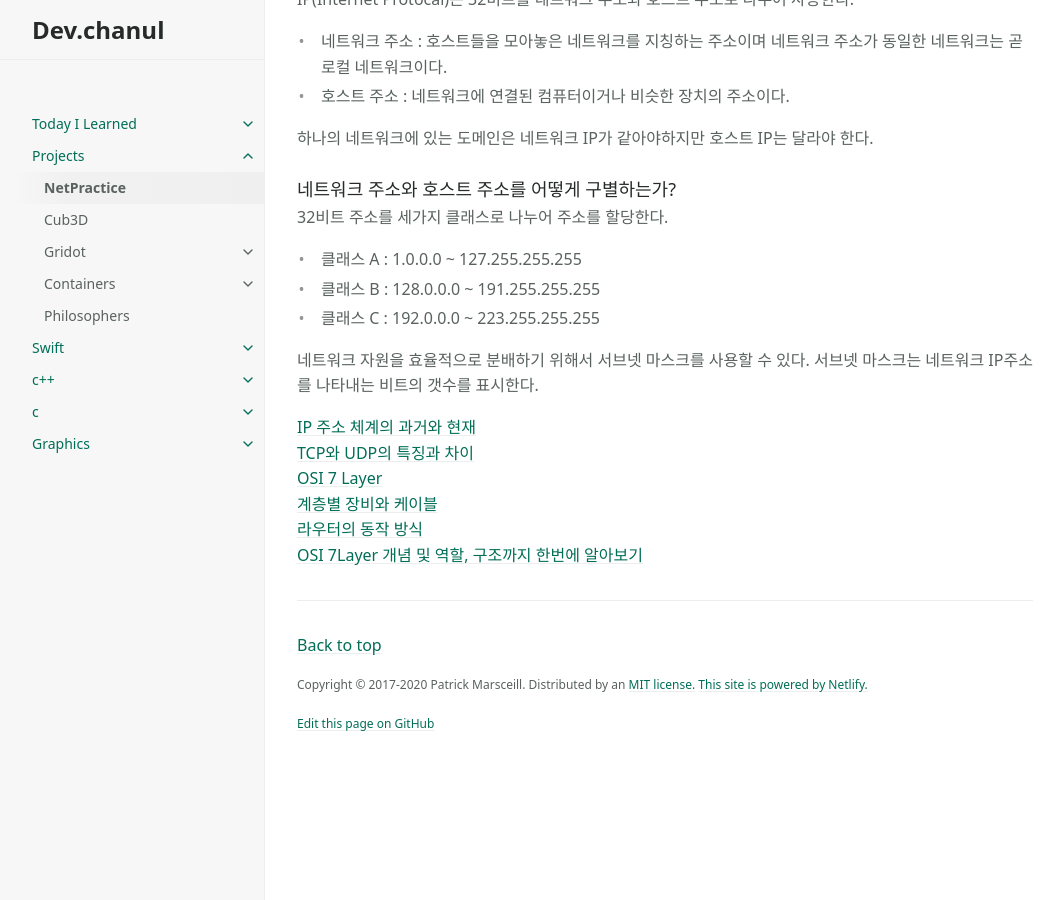
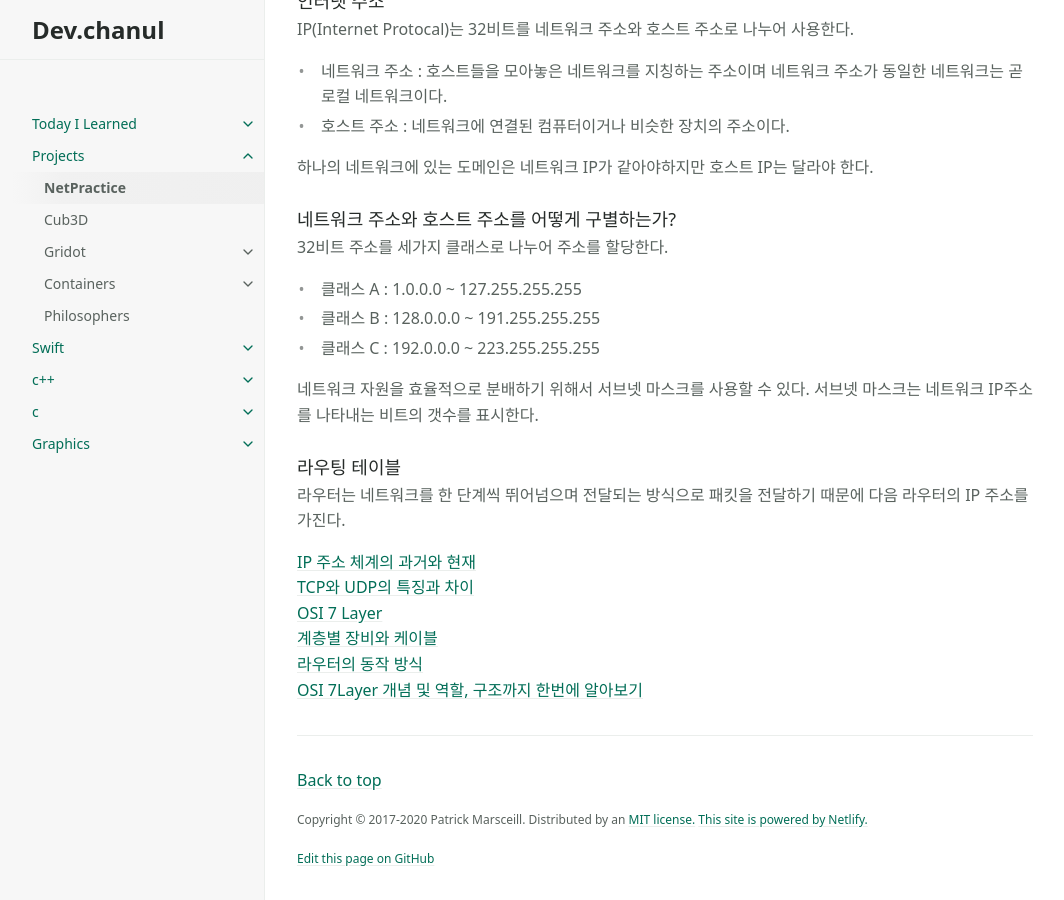
Before and after one commit to PCHANUL/TIL, a Jekyll site: the page built from docs/projects/NetPractice.md, in a window 1280 px wide and 900 px high, scrolled down 21657 px. Shown: the whole window, without its empty margins (107-1171 px from the left). Built offline with Jekyll 4.4.1, drawn with Linux system fonts in a browser that asks for light colours; before the commit the page ends 22422 px from its top, so only the background shows below that.

Commit message:
Add 221028

```diff
--- a/docs/projects/NetPractice.md
+++ b/docs/projects/NetPractice.md
@@ -6,52 +6,53 @@ nav_order: 2
 permalink: /docs/projects/NetPractice
 ---
 
-* [NetPractice](#netpractice)
-  * [네트워크란](#네트워크란)
-  * [네트워크 종류](#네트워크-종류)
-  * [네트워크 회선 구성 방식](#네트워크-회선-구성-방식)
-  * [네트워크 데이터 교환 방식](#네트워크-데이터-교환-방식)
-  * [OSI 7계층](#osi-7계층)
-    * [데이터 캡슐화](#데이터-캡슐화)
-    * [1계층 물리 계층(Physical Layer)](#1계층-물리-계층physical-layer)
-    * [2계층 데이터 링크 계층(Data Link Layer)](#2계층-데이터-링크-계층data-link-layer)
-    * [3계층 네트워크 계층(Network Layer)](#3계층-네트워크-계층network-layer)
-    * [4계층 전송 계층(Transport Layer)](#4계층-전송-계층transport-layer)
-    * [5계층 세션 계층(Session Layer)](#5계층-세션-계층session-layer)
-    * [6계층 표현 계층(Presentation Layer)](#6계층-표현-계층presentation-layer)
-    * [7계층 응용 프로그램 계층(Application Layer)](#7계층-응용-프로그램-계층application-layer)
-  * [네트워크 장비](#네트워크-장비)
-    * [1. 스위치](#1-스위치)
-      * [패킷 전송 방식](#패킷-전송-방식)
-    * [2. 라우터](#2-라우터)
-      * [패킷 라우팅 방식](#패킷-라우팅-방식)
-      * [- 경로 지정](#--경로-지정)
-      * [- 브로드캐스트 컨트롤](#--브로드캐스트-컨트롤)
-      * [- 프로토콜 변환](#--프로토콜-변환)
-  * [TCP/IP (Transmission Control Protocol/Internet Protocal)](#tcpip-transmission-control-protocolinternet-protocal)
-    * [TCP/IP 용어](#tcpip-용어)
-    * [TCP/IP 네트워크 계획](#tcpip-네트워크-계획)
-    * [TCP와 UDP의 차이점](#tcp와-udp의-차이점)
-    * [TCP/IP 프로토콜](#tcpip-프로토콜)
-    * [TCP/IP 4 계층](#tcpip-4-계층)
-      * [1계층 네트워크 엑세스 계층(Network Access Layer)](#1계층-네트워크-엑세스-계층network-access-layer)
-      * [2계층 인터넷 계층(Internet Layer)](#2계층-인터넷-계층internet-layer)
-      * [3계층 전송 계층(Trasport Layer)](#3계층-전송-계층trasport-layer)
-      * [4계층 응용 계층(Application Layer)](#4계층-응용-계층application-layer)
-    * [TCP/IP가 정보를 발신자에서 수신자로 이동하는 방법](#tcpip가-정보를-발신자에서-수신자로-이동하는-방법)
-    * [TCP/IP 주소 지정](#tcpip-주소-지정)
-    * [인터넷 주소](#인터넷-주소)
-    * [서브넷 주소](#서브넷-주소)
-    * [서브넷 마스크](#서브넷-마스크)
-    * [서브넷 마스크 예시](#서브넷-마스크-예시)
-    * [주소 비교](#주소-비교)
-    * [특수 IP 주소](#특수-ip-주소)
-  * [소규모 네트워크 구성](#소규모-네트워크-구성)
-  * [정리](#정리)
-    * [왜 TCP/IP 주소를 사용하는가?](#왜-tcpip-주소를-사용하는가)
-    * [TCP/IP는 무엇인가?](#tcpip는-무엇인가)
-    * [인터넷 주소](#인터넷-주소-1)
-    * [네트워크 주소와 호스트 주소를 어떻게 구별하는가?](#네트워크-주소와-호스트-주소를-어떻게-구별하는가)
+- [NetPractice](#netpractice)
+  - [네트워크란](#네트워크란)
+  - [네트워크 종류](#네트워크-종류)
+  - [네트워크 회선 구성 방식](#네트워크-회선-구성-방식)
+  - [네트워크 데이터 교환 방식](#네트워크-데이터-교환-방식)
+  - [OSI 7계층](#osi-7계층)
+    - [데이터 캡슐화](#데이터-캡슐화)
+    - [1계층 물리 계층(Physical Layer)](#1계층-물리-계층physical-layer)
+    - [2계층 데이터 링크 계층(Data Link Layer)](#2계층-데이터-링크-계층data-link-layer)
+    - [3계층 네트워크 계층(Network Layer)](#3계층-네트워크-계층network-layer)
+    - [4계층 전송 계층(Transport Layer)](#4계층-전송-계층transport-layer)
+    - [5계층 세션 계층(Session Layer)](#5계층-세션-계층session-layer)
+    - [6계층 표현 계층(Presentation Layer)](#6계층-표현-계층presentation-layer)
+    - [7계층 응용 프로그램 계층(Application Layer)](#7계층-응용-프로그램-계층application-layer)
+  - [네트워크 장비](#네트워크-장비)
+    - [1. 스위치](#1-스위치)
+      - [패킷 전송 방식](#패킷-전송-방식)
+    - [2. 라우터](#2-라우터)
+      - [패킷 라우팅 방식](#패킷-라우팅-방식)
+      - [- 경로 지정](#--경로-지정)
+      - [- 브로드캐스트 컨트롤](#--브로드캐스트-컨트롤)
+      - [- 프로토콜 변환](#--프로토콜-변환)
+  - [TCP/IP (Transmission Control Protocol/Internet Protocal)](#tcpip-transmission-control-protocolinternet-protocal)
+    - [TCP/IP 용어](#tcpip-용어)
+    - [TCP/IP 네트워크 계획](#tcpip-네트워크-계획)
+    - [TCP와 UDP의 차이점](#tcp와-udp의-차이점)
+    - [TCP/IP 프로토콜](#tcpip-프로토콜)
+    - [TCP/IP 4 계층](#tcpip-4-계층)
+      - [1계층 네트워크 엑세스 계층(Network Access Layer)](#1계층-네트워크-엑세스-계층network-access-layer)
+      - [2계층 인터넷 계층(Internet Layer)](#2계층-인터넷-계층internet-layer)
+      - [3계층 전송 계층(Trasport Layer)](#3계층-전송-계층trasport-layer)
+      - [4계층 응용 계층(Application Layer)](#4계층-응용-계층application-layer)
+    - [TCP/IP가 정보를 발신자에서 수신자로 이동하는 방법](#tcpip가-정보를-발신자에서-수신자로-이동하는-방법)
+    - [TCP/IP 주소 지정](#tcpip-주소-지정)
+    - [인터넷 주소](#인터넷-주소)
+    - [서브넷 주소](#서브넷-주소)
+    - [서브넷 마스크](#서브넷-마스크)
+    - [서브넷 마스크 예시](#서브넷-마스크-예시)
+    - [주소 비교](#주소-비교)
+    - [특수 IP 주소](#특수-ip-주소)
+  - [소규모 네트워크 구성](#소규모-네트워크-구성)
+  - [정리](#정리)
+    - [왜 TCP/IP 주소를 사용하는가?](#왜-tcpip-주소를-사용하는가)
+    - [TCP/IP는 무엇인가?](#tcpip는-무엇인가)
+    - [인터넷 주소](#인터넷-주소-1)
+    - [네트워크 주소와 호스트 주소를 어떻게 구별하는가?](#네트워크-주소와-호스트-주소를-어떻게-구별하는가)
+    - [라우팅 테이블](#라우팅-테이블)
 
 
 # NetPractice
@@ -493,6 +494,10 @@ IP(Internet Protocal)는 32비트를 네트워크 주소와 호스트 주소로
 
 네트워크 자원을 효율적으로 분배하기 위해서 서브넷 마스크를 사용할 수 있다. 서브넷 마스크는 네트워크 IP주소를 나타내는 비트의 갯수를 표시한다.
 
+### 라우팅 테이블
+
+라우터는 네트워크를 한 단계씩 뛰어넘으며 전달되는 방식으로 패킷을 전달하기 때문에 다음 라우터의 IP 주소를 가진다.
+
 
 
 
```
Also changed, not shown: README.md (+97 -0 lines).
